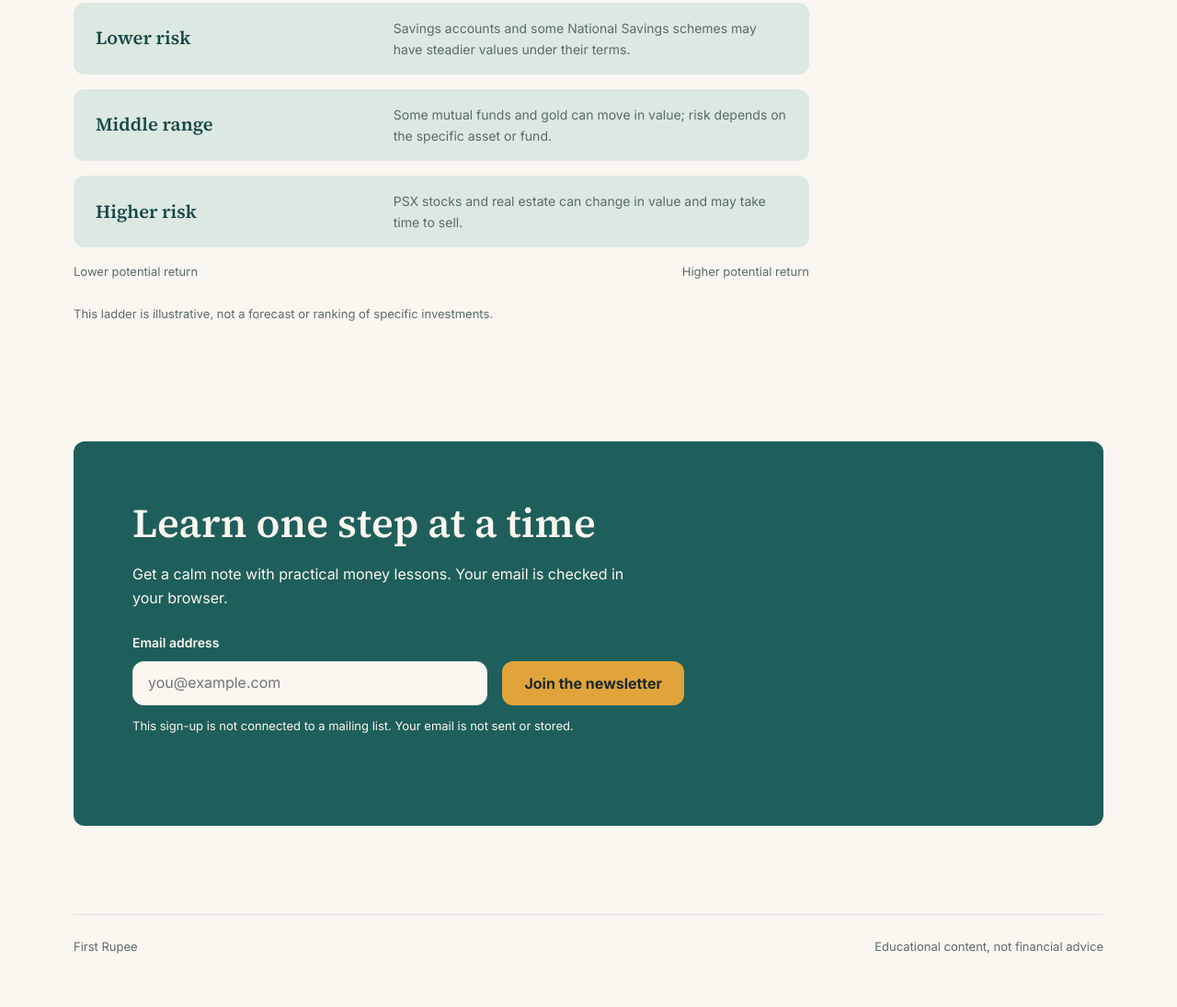
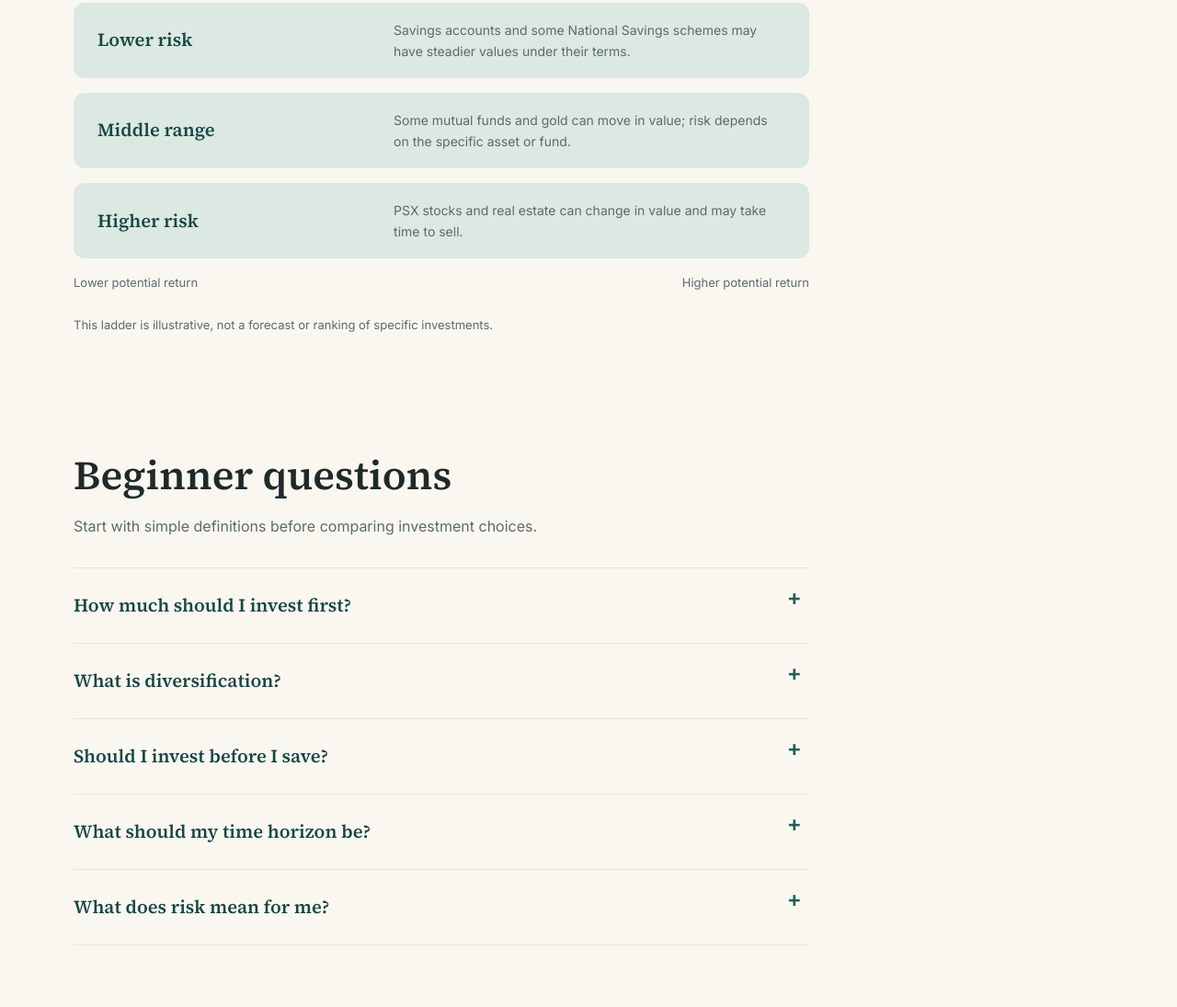
Before and after one commit to areebaamir46/lab17-27110043, a plain HTML site: page index.html in a window 1280 px wide. Shown: the part 2102-3197 px from the top of the page at 92% size. Before the commit the page ends 3174 px from the top, so only its background shows below. Drawn offline with Linux system fonts and the light colour scheme.

Commit message:
Add interactive ladder and FAQ

```diff
--- a/index.html
+++ b/index.html
@@ -354,6 +354,10 @@
       transform: translateY(-4px);
     }
 
+    .option-card.is-highlighted {
+      border: 2px solid var(--saffron);
+    }
+
     .option-card[hidden] {
       display: none;
     }
@@ -519,19 +523,41 @@
       grid-template-columns: minmax(140px, 0.7fr) 1fr;
       align-items: center;
       gap: 24px;
+      width: 100%;
       padding: 16px 24px;
+      border: 2px solid transparent;
       border-radius: 12px;
       background: var(--sage);
+      color: var(--ink);
+      text-align: left;
+      cursor: pointer;
+    }
+
+    .ladder-row:hover,
+    .ladder-row:focus-visible,
+    .ladder-row.is-active {
+      border-color: var(--saffron);
+    }
+
+    .ladder-title {
+      color: var(--teal-dark);
+      font-family: "Source Serif 4", serif;
+      font-size: 20px;
+      font-weight: 600;
+    }
+
+    .ladder-row p {
+      color: var(--muted);
+      font-size: 14px;
+    }
+
+    .ladder-row.is-active .ladder-title {
+      color: var(--teal);
     }
 
     .ladder-row h3 {
       color: var(--teal-dark);
       font-size: 20px;
-    }
-
-    .ladder-row p {
-      color: var(--muted);
-      font-size: 14px;
     }
 
     .ladder-axis {
@@ -541,6 +567,51 @@
       margin-top: 16px;
       color: var(--muted);
       font-size: 13px;
+    }
+
+    .faq-list {
+      max-width: 800px;
+      border-top: 1px solid var(--sage);
+    }
+
+    .faq-item {
+      border-bottom: 1px solid var(--sage);
+    }
+
+    .faq-item summary {
+      position: relative;
+      padding: 24px 48px 24px 0;
+      color: var(--teal-dark);
+      font-family: "Source Serif 4", serif;
+      font-size: 20px;
+      font-weight: 600;
+      cursor: pointer;
+      list-style: none;
+    }
+
+    .faq-item summary::-webkit-details-marker {
+      display: none;
+    }
+
+    .faq-item summary::after {
+      position: absolute;
+      top: 20px;
+      right: 8px;
+      color: var(--teal);
+      content: "+";
+      font-family: "Inter", sans-serif;
+      font-size: 24px;
+      line-height: 1;
+    }
+
+    .faq-item[open] summary::after {
+      content: "−";
+    }
+
+    .faq-answer {
+      max-width: 70ch;
+      padding: 0 48px 24px 0;
+      color: var(--muted);
     }
 
     .newsletter {
@@ -904,24 +975,55 @@
           <p>Higher potential return can come with higher risk. It is never guaranteed, and values can fall.</p>
         </div>
         <div class="ladder" aria-label="Illustrative risk and potential return ladder">
-          <div class="ladder-row">
-            <h3>Lower risk</h3>
+          <button class="ladder-row" type="button" data-filter="lower" aria-pressed="false">
+            <span class="ladder-title">Lower risk</span>
             <p>Savings accounts and some National Savings schemes may have steadier values under their terms.</p>
-          </div>
-          <div class="ladder-row">
-            <h3>Middle range</h3>
+          </button>
+          <button class="ladder-row" type="button" data-filter="medium" aria-pressed="false">
+            <span class="ladder-title">Middle range</span>
             <p>Some mutual funds and gold can move in value; risk depends on the specific asset or fund.</p>
-          </div>
-          <div class="ladder-row">
-            <h3>Higher risk</h3>
+          </button>
+          <button class="ladder-row" type="button" data-filter="higher" aria-pressed="false">
+            <span class="ladder-title">Higher risk</span>
             <p>PSX stocks and real estate can change in value and may take time to sell.</p>
-          </div>
+          </button>
         </div>
         <div class="ladder-axis" aria-hidden="true">
           <span>Lower potential return</span>
           <span>Higher potential return</span>
         </div>
         <p class="last-updated">This ladder is illustrative, not a forecast or ranking of specific investments.</p>
+      </div>
+    </section>
+
+    <section class="section reveal" aria-labelledby="faq-heading">
+      <div class="wrap">
+        <div class="section-heading">
+          <h2 id="faq-heading">Beginner questions</h2>
+          <p>Start with simple definitions before comparing investment choices.</p>
+        </div>
+        <div class="faq-list">
+          <details class="faq-item">
+            <summary>How much should I invest first?</summary>
+            <p class="faq-answer">Begin with an amount you can set aside without risking essential needs. A range such as Rs 1,000–5,000 can help you start learning.</p>
+          </details>
+          <details class="faq-item">
+            <summary>What is diversification?</summary>
+            <p class="faq-answer">Diversification means spreading money across different asset types. It may reduce dependence on one outcome, but it does not remove risk.</p>
+          </details>
+          <details class="faq-item">
+            <summary>Should I invest before I save?</summary>
+            <p class="faq-answer">Keep a separate emergency fund for urgent costs first. An emergency fund is money held for unexpected needs.</p>
+          </details>
+          <details class="faq-item">
+            <summary>What should my time horizon be?</summary>
+            <p class="faq-answer">Your time horizon is how long you expect to keep money invested. Short goals may need easier access than long goals.</p>
+          </details>
+          <details class="faq-item">
+            <summary>What does risk mean for me?</summary>
+            <p class="faq-answer">Risk is the chance that an investment changes value or loses money. Choose a level you can accept and keep learning about each option.</p>
+          </details>
+        </div>
       </div>
     </section>
 
@@ -1015,6 +1117,11 @@
           item.setAttribute("aria-pressed", String(isActive));
         });
 
+        ladderSteps.forEach((step) => {
+          step.classList.remove("is-active");
+          step.setAttribute("aria-pressed", "false");
+        });
+
         optionCards.forEach((card) => {
           const risk = Number(card.dataset.risk);
           const matches =
@@ -1024,6 +1131,53 @@
             (filter === "higher" && risk >= 4 && risk <= 5);
 
           card.hidden = !matches;
+          card.classList.remove("is-highlighted");
+        });
+      });
+    });
+
+    const ladderSteps = document.querySelectorAll(".ladder-row");
+
+    ladderSteps.forEach((step) => {
+      step.addEventListener("click", () => {
+        const filter = step.dataset.filter;
+        const matchingFilterButton = document.querySelector(`.filter-button[data-filter="${filter}"]`);
+        matchingFilterButton.click();
+
+        ladderSteps.forEach((item) => {
+          const isActive = item === step;
+          item.classList.toggle("is-active", isActive);
+          item.setAttribute("aria-pressed", String(isActive));
+        });
+
+        optionCards.forEach((card) => {
+          const risk = Number(card.dataset.risk);
+          const matches =
+            (filter === "lower" && risk >= 1 && risk <= 2) ||
+            (filter === "medium" && risk === 3) ||
+            (filter === "higher" && risk >= 4 && risk <= 5);
+          card.classList.toggle("is-highlighted", matches);
+        });
+
+        document.querySelector("#ways").scrollIntoView({
+          behavior: window.matchMedia("(prefers-reduced-motion: reduce)").matches ? "auto" : "smooth",
+          block: "start"
+        });
+      });
+    });
+
+    const faqItems = document.querySelectorAll(".faq-item");
+
+    faqItems.forEach((item) => {
+      item.addEventListener("toggle", () => {
+        if (!item.open) {
+          return;
+        }
+
+        faqItems.forEach((otherItem) => {
+          if (otherItem !== item) {
+            otherItem.open = false;
+          }
         });
       });
     });
```
